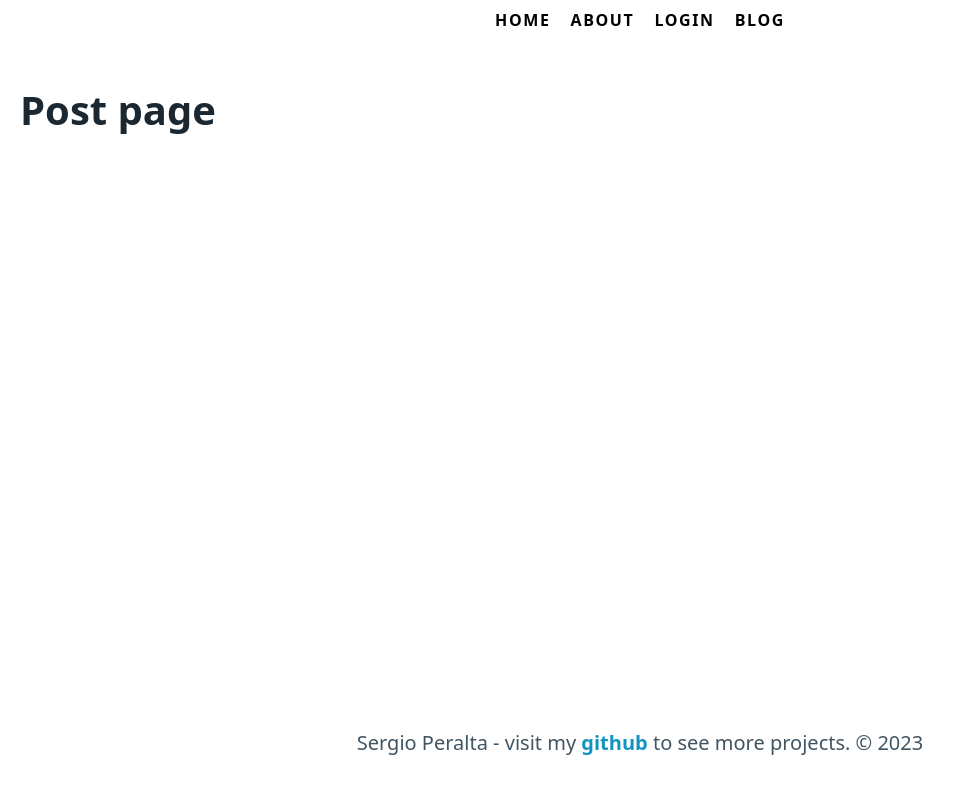
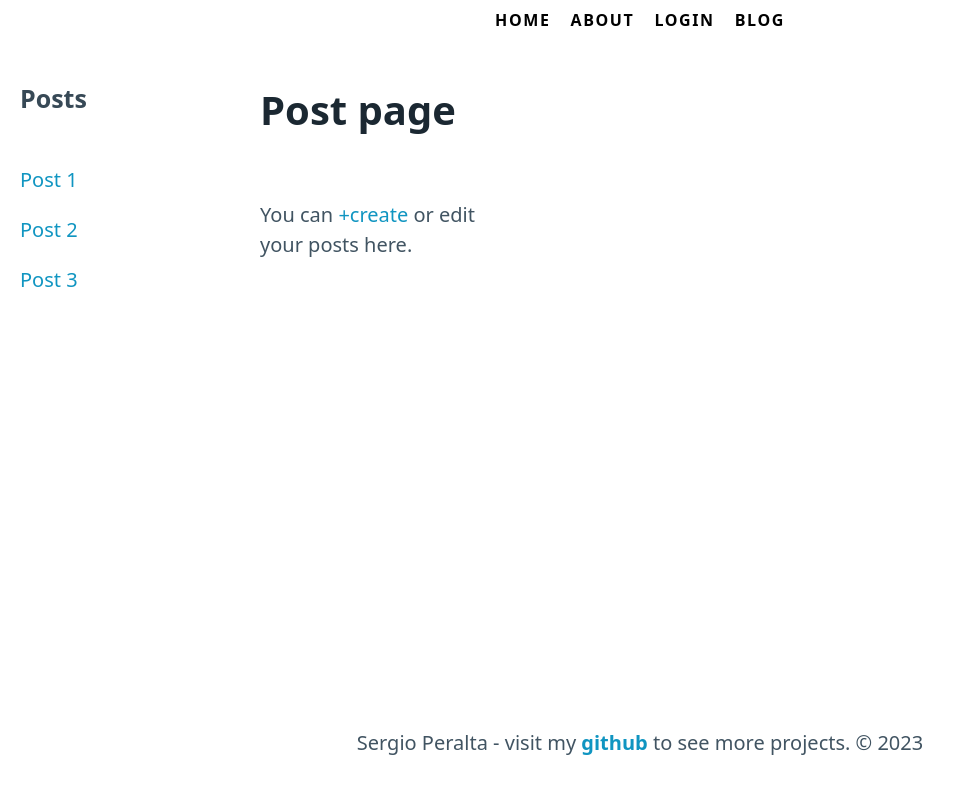
Before and after one commit to seperalta22/Sveltekit-weekend, a SvelteKit app: page /posts in a window 1280 px wide. Shown: the top 794 px of the page, without its empty margins (0-964 px from the left). Built offline with nearby package versions, Linux system fonts and the light colour scheme.

Commit message:
Test nested routes

```diff
--- /dev/null
+++ b/src/routes/posts/+layout.svelte
@@ -0,0 +1,33 @@
+<div class="posts">
+  <aside>
+    <h4>Posts</h4>
+    <nav>
+      <ul>
+        <li>
+          <a href="/posts/1">Post 1</a>
+        </li>
+        <li>
+          <a href="/posts/2">Post 2</a>
+        </li>
+        <li>
+          <a href="/posts/3">Post 3</a>
+        </li>
+
+      </ul>
+
+
+    </nav>
+  </aside>
+  <main>
+    <slot/>
+  </main>
+</div>
+
+
+<style>
+  .posts{
+    display: grid;
+    gap: 2rem;
+    grid-template-columns: 200px 20ch;
+  }
+</style>
--- a/src/routes/posts/+page.svelte
+++ b/src/routes/posts/+page.svelte
@@ -1 +1,5 @@
 <h1>Post page</h1>
+
+<p>
+  You can <a href="/posts/create">+create</a> or edit your posts here.
+</p>
```
Also changed, not shown: src/routes/posts/create/page.svelte (added).
